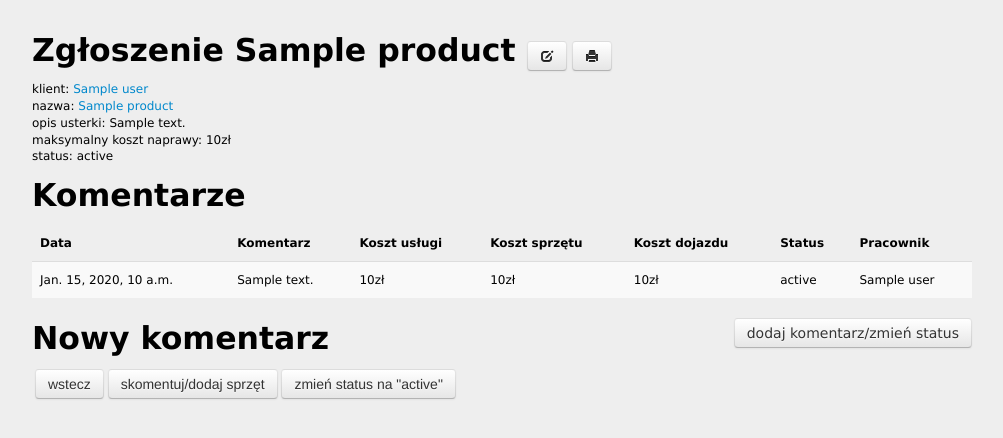
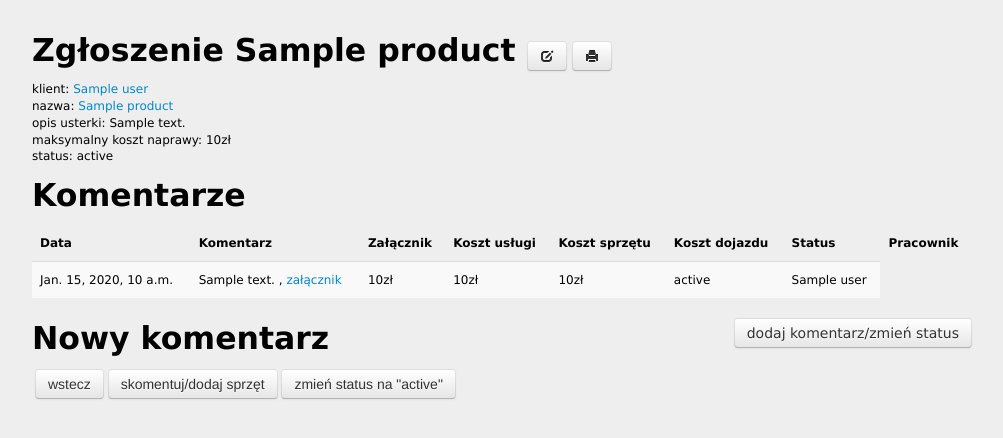
Before and after one commit to owad/dziobak, a Django app: template templates/product/comment_create_or_update.html in a window 1280 px wide. Shown: the top 438 px of the page, without its empty margins (138-1141 px from the left). Run offline with Django 3.2, Linux system fonts and the light colour scheme; the template is opened without the code that fills it: most values are stand-ins (such as "Sample title", 1, 10 or a date in 2020); some libraries are stand-ins or nearby versions.

Commit message:
file attachment in a comment object

```diff
--- a/product/models.py
+++ b/product/models.py
@@ -128,6 +128,7 @@ class Comment(ABM):
     product = models.ForeignKey('Product')
     user = models.ForeignKey(User)  # employee (determines who is an owner of a product)
     status = models.IntegerField(verbose_name='status')
+    attachment = models.FileField(upload_to='media/attachments', null=True, blank=True)
 
     cost_service = models.FloatField(default=0.0, verbose_name='koszt usługi')
     cost_hardware = models.FloatField(default=0.0, verbose_name='koszt sprzętu')
--- a/templates/product/product_detail.html
+++ b/templates/product/product_detail.html
@@ -20,6 +20,7 @@
             <tr>
                 <td>Data</td>
                 <td>Komentarz</td>
+                <td>Załącznik</td>
                 <td>Koszt usługi</td>
                 <td>Koszt sprzętu</td>
                 <td>Koszt dojazdu</td>
@@ -31,7 +32,10 @@
         {% for c in product.comment_set.all %}
             <tr>
                 <td>{{ c.created }}</td>
-                <td>{{ c.description|default:'-' }}</td>
+                <td>
+                    {{ c.description|default:'-' }}
+                    {% if c.attachment %}, <a href="{{ c.attachment.url }}">załącznik</a>{% endif %}
+                </td>
                 <td>{% if c.cost_service %}{{ c.cost_service }}zł{% else %}-{% endif %}</td>
                 <td>{% if c.cost_hardware %}{{ c.cost_hardware }}zł{% else %}-{% endif %}</td>
                 <td>{% if c.cost_transport %}{{ c.cost_transport }}zł{% else %}-{% endif %}</td>
```
Also changed, not shown: product/migrations/0007_auto__add_field_comment_attachment.py (added).
